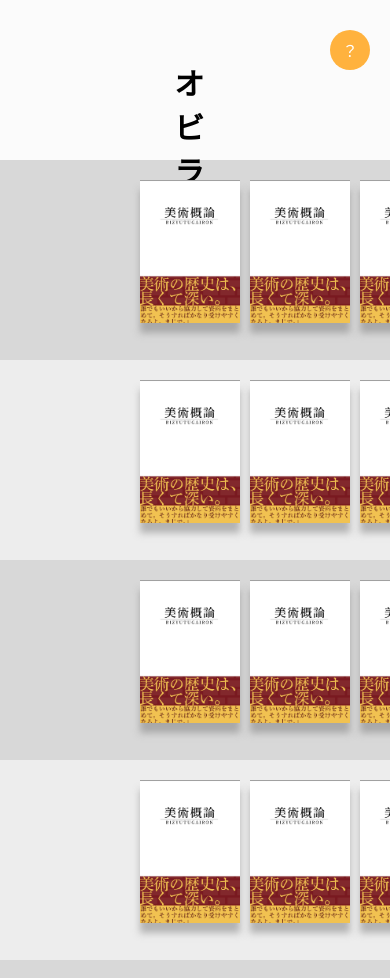
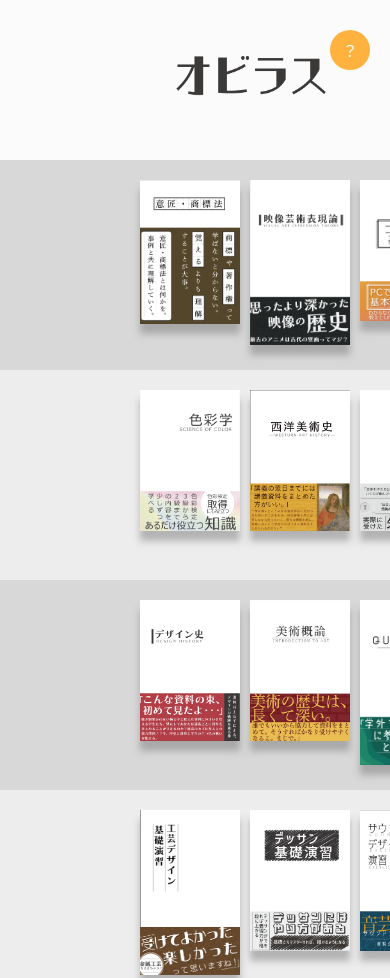
Before and after one commit to yukko-lab/obirasu, a plain HTML site: page index.html in a window 390 px wide. Shown: the top 978 px of the page. Drawn offline with Linux system fonts and the light colour scheme.

Commit message:
Add files via upload

```diff
--- a/css/style.css
+++ b/css/style.css
@@ -10,9 +10,23 @@ body {
   }
 
 
+.dai img{
+    width: 200px;
+    height: 60px;
+}
+
+#menu p{
+    text-align: center;
+    color: #ffffff;
+    margin-top: 40px;
+    margin-left: 20px;
+    margin-right: 20px;
+}
+
+
 .gallery{
     width: 550px;
-    height: 220px;
+    height: 250px;
     background: #d8d8d8;
     display: flex;
     margin:0 auto
@@ -20,7 +34,7 @@ body {
 
 .gallery2{
   width: 550px;
-  height: 220px;
+  height: 250px;
   background: #ededed;
   display: flex;
   margin:0 auto
@@ -35,7 +49,7 @@ h1 {
   }
 
 
-img{
+main img{
     display: flex;
     width: 100%;
     box-shadow: 0 10px 7px 0 rgba(122, 122, 122, 0.5);
@@ -127,21 +141,28 @@ footer {
       display: block;
     }
 
+
+.dai img{
+    width: 160px;
+    height: 50px;
+  }
+
 .gallery{
     width: 450px;
-    height: 200px;
+    height: 210px;
     background: #d8d8d8;
     display: flex;
     margin:0 auto
   }
   .gallery2{
     width: 450px;
-    height: 200px;
+    height: 210px;
     background: #ededed;
     display: flex;
     margin:0 auto
 }
-    img{
+
+main img{
       display: flex;
       width: 80%;
       box-shadow: 0 10px 7px 0 rgba(122, 122, 122, 0.5);
@@ -207,13 +228,24 @@ footer {
 
   }
 
+
+
+
+
   /* スマホ用 */
   @media screen and (max-width: 479px) {
     /*ウィンドウ幅が最大479pxまでの場合に適用*/
+
+    .dai img{
+      width: 160px;
+      height: 50px;
+  }
+
     .allContents {
       display: block;
     }
-    img{
+
+ main img{
       display: flex;
       width: 200%;
       box-shadow: 0 10px 7px 0 rgba(122, 122, 122, 0.5);
--- a/index.html
+++ b/index.html
@@ -12,10 +12,11 @@
 <body>
   <header>
     <ul>
-     <li class="dai"><h1>オビラス</h1></li>
+     <li class="dai"><img src= "image/obirasu.png" alt="サイトタイトル"></li>
      <li><div id="btn-open">？</div></li>
     <div id="menu">
      <div id="btn-close">×</div>
+     <p>このサイトは、大学の講義内容を端的に紹介する本の帯を作成しそれをまとめたモノです。<br>それぞれの本をタップすると表裏全体が見れます。</p>
     </ul>
     </div>
   </header>
@@ -23,41 +24,41 @@
 
   <main>
       <div class="gallery">
-        <ul>
-            <li><a href="image/sakuhin/isyou.png" data-lightbox="photo"  data-title="キャプション"><img src="image/sample.png" alt="img01" title="PAGE-01" class="thumb"></li></a>
-            <li><img src="image/sample.png" alt="img02" title="PAGE-02" class="thumb" data-image="images/image02.png"></li>
-            <li><img src="image/sample.png" alt="img03" title="PAGE-03" class="thumb" data-image="images/image03.png"></li>
-          </ul>
+       <ul>
+            <li><a href="image/sakuhin/isyou.png" data-lightbox="photo"  data-title="キャプション"><img src="image/katamen/isyou.png"  title="PAGE-01" class="thumb"></li></a>
+            <li><a href="image/sakuhin/eizou.png" data-lightbox="photo"  data-title="キャプション"><img src="image/katamen/eizou.png"  title="PAGE-01" class="thumb"></li></a>
+            <li><a href="image/sakuhin/PC.png" data-lightbox="photo"  data-title="キャプション"><img src="image/katamen/pc.png"  title="PAGE-01" class="thumb"></li></a>
+       </ul>
       </div>
 
 
        <div class="gallery2">
          <ul>
-            <li><img src="image/sample.png" alt="img04" title="PAGE-04" class="thumb" data-image="images/image04.png"></li>
-            <li><img src="image/sample.png" alt="img05" title="PAGE-05" class="thumb" data-image="images/image05.png"></li>
-            <li><img src="image/sample.png" alt="img06" title="PAGE-06" class="thumb" data-image="images/image06.png"></li>
+           <li><a href="image/sakuhin/sikisai.png" data-lightbox="photo"  data-title="キャプション"><img src="image/katamen/sikisai.png"  title="PAGE-01" class="thumb"></li></a>
+           <li><a href="image/sakuhin/seiyou.png" data-lightbox="photo"  data-title="キャプション"><img src="image/katamen/seiyou.png"  title="PAGE-01" class="thumb"></li></a>
+           <li><a href="image/sakuhin/sozou.png" data-lightbox="photo"  data-title="キャプション"><img src="image/katamen/sozou.png"  title="PAGE-01" class="thumb"></li></a>
           </ul>
         </div>
 
         <div class="gallery">
          <ul>
-            <li><img src="image/sample.png" alt="img04" title="PAGE-04" class="thumb" data-image="images/image04.png"></li>
-            <li><img src="image/sample.png" alt="img05" title="PAGE-05" class="thumb" data-image="images/image05.png"></li>
-            <li><img src="image/sample.png" alt="img06" title="PAGE-06" class="thumb" data-image="images/image06.png"></li>
+           <li><a href="image/sakuhin/design.png" data-lightbox="photo"  data-title="キャプション"><img src="image/katamen/design.png"  title="PAGE-01" class="thumb"></li></a>
+           <li><a href="image/sakuhin/gairon.png" data-lightbox="photo"  data-title="キャプション"><img src="image/katamen/gairon.png"  title="PAGE-01" class="thumb"></li></a>
+           <li><a href="image/sakuhin/QUEST.png" data-lightbox="photo"  data-title="キャプション"><img src="image/katamen/kuesuto.png"  title="PAGE-01" class="thumb"></li></a>
           </ul>
         </div>
 
         <div class="gallery2">
          <ul>
-            <li><img src="image/sample.png" alt="img04" title="PAGE-04" class="thumb" data-image="images/image04.png"></li>
-            <li><img src="image/sample.png" alt="img05" title="PAGE-05" class="thumb" data-image="images/image05.png"></li>
-            <li><img src="image/sample.png" alt="img06" title="PAGE-06" class="thumb" data-image="images/image06.png"></li>
+           <li><a href="image/sakuhin/kougei.png" data-lightbox="photo"  data-title="キャプション"><img src="image/katamen/kougei.png"  title="PAGE-01" class="thumb"></li></a>
+           <li><a href="image/sakuhin/dessan.png" data-lightbox="photo"  data-title="キャプション"><img src="image/katamen/dessan.png"  title="PAGE-01" class="thumb"></li></a>
+           <li><a href="image/sakuhin/sound.png" data-lightbox="photo"  data-title="キャプション"><img src="image/katamen/sound.png"  title="PAGE-01" class="thumb"></li></a>
           </ul>
         </div>
 
         <div class="gallery">
           <ul>
-            <li><img src="image/sample.png" alt="img04" title="PAGE-04" class="thumb" data-image="images/image04.png"></li>
+             <li><a href="image/sakuhin/zugaku.png" data-lightbox="photo"  data-title="キャプション"><img src="image/katamen/zugaku.png"  title="PAGE-01" class="thumb"></li></a>
           </ul>
         </div>
 
```
Also changed, not shown: image/katamen/design.png (added), image/katamen/dessan.png (added), image/katamen/eizou.png (added), image/katamen/gairon.png (added), image/katamen/isyou.png (added), image/katamen/kougei.png (added), image/katamen/kuesuto.png (added), image/katamen/pc.png (added), image/katamen/seiyou.png (added), image/katamen/sikisai.png (added), image/katamen/sound.png (added), image/katamen/sozou.png (added), image/katamen/zugaku.png (added), image/obirasu.png (added).
